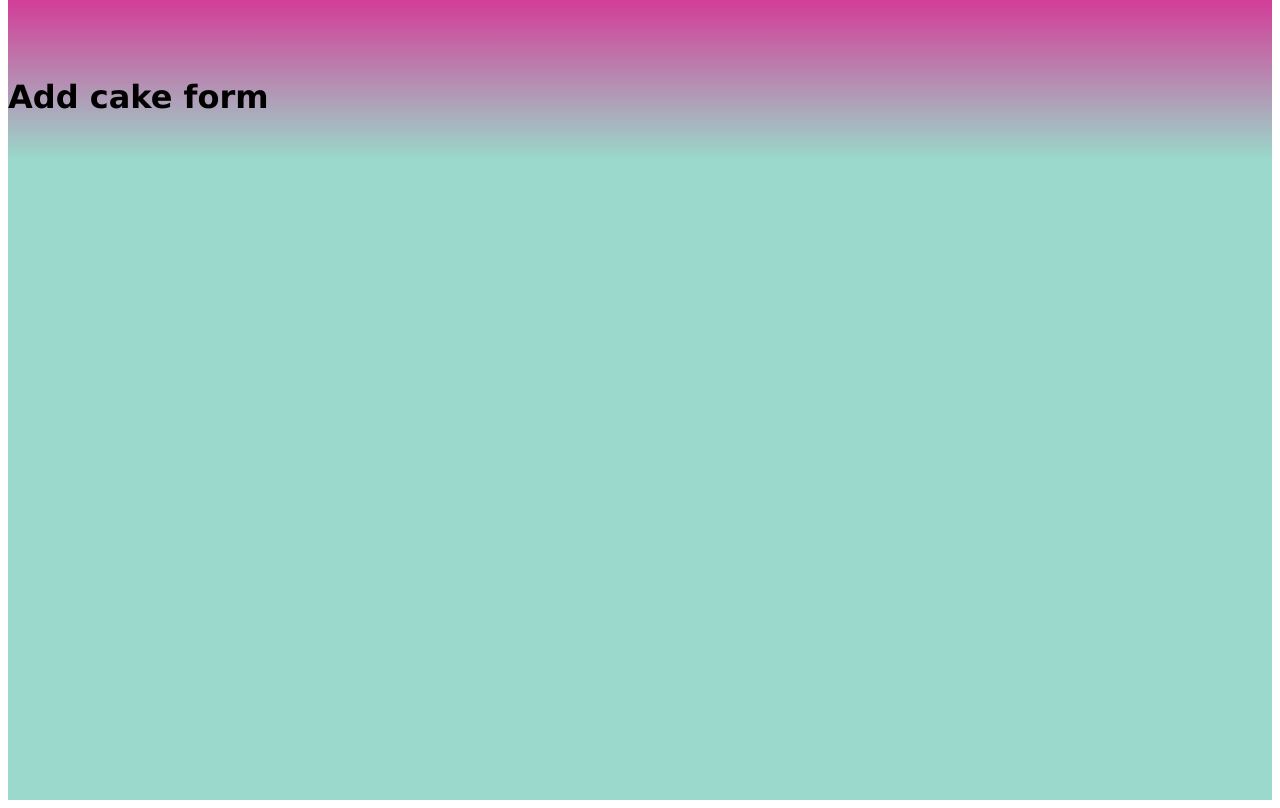
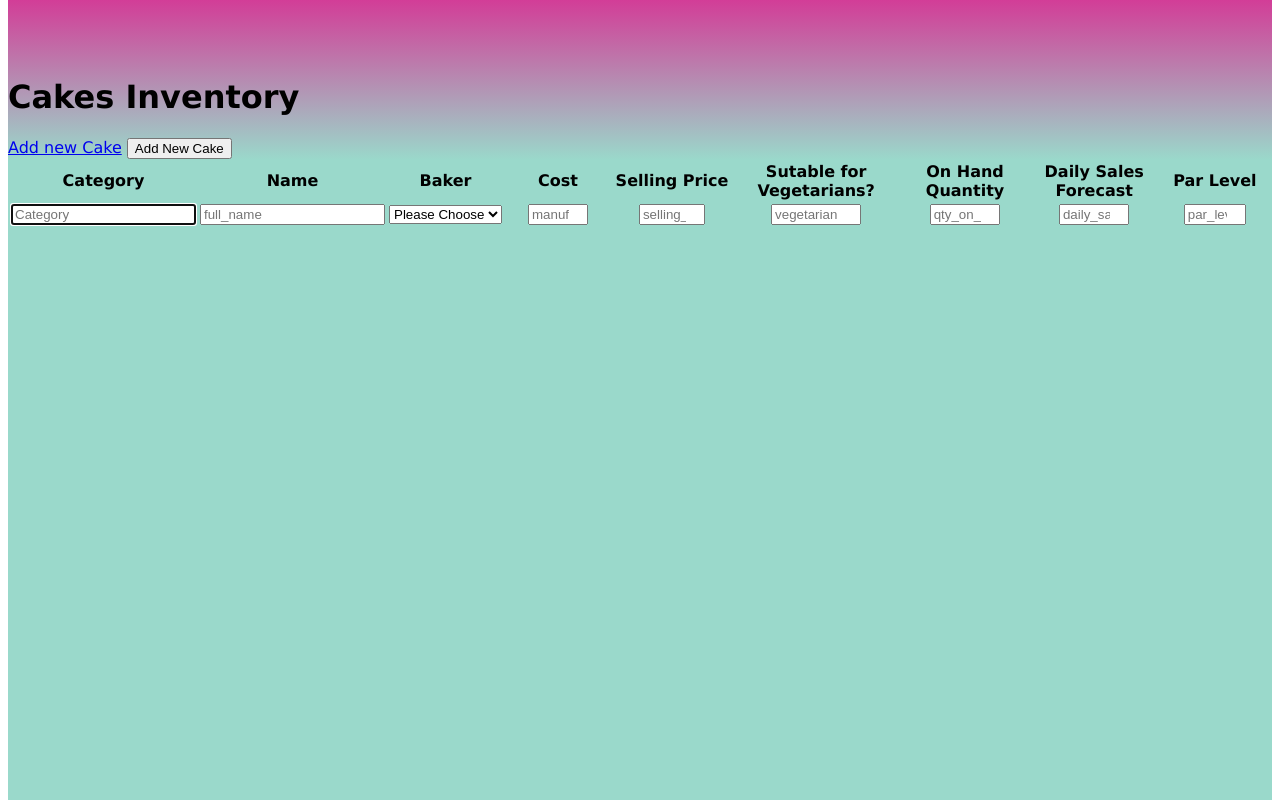
Before and after one commit to sjohns2020/let_them_eat_cake, a Flask app: page /cakes/new in a window 1280 px wide. Shown: the part 116-924 px from the top of the page. Run offline with Flask 2, Linux system fonts and the light colour scheme; data that the repository does not hold is empty.

Commit message:
new html build

```diff
--- a/controllers/cakes_controller.py
+++ b/controllers/cakes_controller.py
@@ -22,14 +22,15 @@ def dashboard():
 @cakes_blueprint.route("/cakes")
 def cakes():
     cakes = cake_repository.select_all()
-    return render_template("cakes/index.html", all_cakes = cakes)
+    bakers = baker_repository.select_all()
+    return render_template("cakes/index.html", all_cakes = cakes, all_bakers = bakers)
 
 # NEW
 # GET '/cakes/new'
 @cakes_blueprint.route("/cakes/new", methods=['GET'])
 def new_cake():
-    cakes = cake_repository.select_all()
-    return render_template("/cakes/new.html", all_cakes = cakes)
+    bakers = baker_repository.select_all()
+    return render_template("/cakes/new.html", all_bakers = bakers)
 
 # CREATE
 # POST '/cakes'
--- a/db/inventory_manager.sql
+++ b/db/inventory_manager.sql
@@ -13,8 +13,8 @@ CREATE TABLE cakes (
   id SERIAL PRIMARY KEY,
   full_name VARCHAR(255),
   qty_on_hand INT,
-  manufacture_cost INT,
-  selling_price INT,
+  manufacture_cost FLOAT,
+  selling_price FLOAT,
   baker_id INT NOT NULL REFERENCES bakers(id) ON DELETE CASCADE,
   category VARCHAR(255),
   vegetarian BOOLEAN,
--- a/static/css/style.css
+++ b/static/css/style.css
@@ -25,3 +25,7 @@ body main {
     background-image: linear-gradient(rgba(205, 38, 139, 0.895), rgb(154, 217, 203),  rgb(154, 217, 203),  rgb(154, 217, 203),  rgb(154, 217, 203),  rgb(154, 217, 203));
     height: 50em;
 }
+
+.small-input{
+    width: 50%;
+}
--- a/templates/cakes/new.html
+++ b/templates/cakes/new.html
@@ -1,6 +1,70 @@
 {% extends './base.html' %}
 
 {% block content %}
-<br><br><br>
-<h1>Add cake form</h1>
+    <br><br><br>
+    <h1>Cakes Inventory</h1>
+    <a href="cakes/new">Add new Cake</a>
+
+<table>
+    <tr>
+        <th>Category</th>
+        <th>Name</th>
+        <th>Baker</th>
+        <th>Cost</th>
+        <th>Selling Price</th>
+        <th>Sutable for Vegetarians?</th>
+        <th>On Hand Quantity</th>
+        <th>Daily Sales Forecast</th>
+        <th>Par Level</th>
+    </tr>
+    </form>
+    <tr>
+
+        <form action="/cakes" method="post">
+        <th>
+            <input type="text" name="category" placeholder="Category" required autofocus>
+
+        </th>
+        <th>
+            <input type="text" name="full_name" placeholder="full_name" required autofocus>
+
+        </th>
+        <th>
+            <select name="baker_id">
+                <option value="" disabled selected hidden>Please Choose</option>
+                {% for baker in all_bakers %}
+                <option value="{{ baker.id }}" placeholder="select">{{ baker.full_name }}</option>
+                 {{ baker.full_name }}
+                </option>
+                {% endfor %}
+            </select>
+        </th>
+        <th>
+            <input class="small-input" type="number" name="manufacture_cost" placeholder="manufacture_cost" required autofocus>
+
+        </th>
+        <th>
+            <input class="small-input" type="number" name="selling_price" placeholder="selling_price" required autofocus>
+
+        </th>
+        <th>
+            <input class="small-input" type="text" name="vegetarian" placeholder="vegetarian" required autofocus>
+
+        </th>
+        <th>
+            <input class="small-input" type="number" name="qty_on_hand" placeholder="qty_on_hand" required autofocus>
+
+        </th>
+        <th>
+            <input class="small-input" type="number" name="daily_sales_forecast" placeholder="daily_sales_forecast" required autofocus>
+        </th>
+        <th>
+            <input class="small-input" type="number" name="par_level" placeholder="par_level" required autofocus>
+
+        </th>
+    </tr>
+    <button type="submit">Add New Cake</button>
+    </form>
+    </table>
+
 {% endblock %}
```
Also changed, not shown: templates/cakes/index.html (+40 -27 lines).
